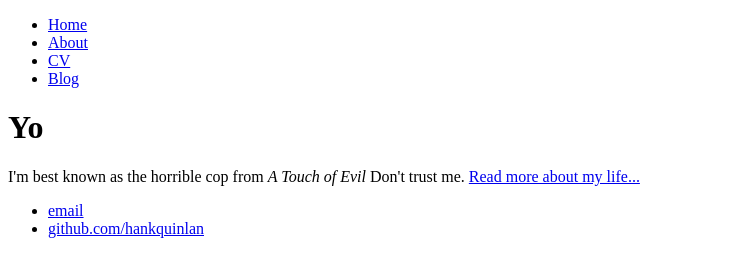
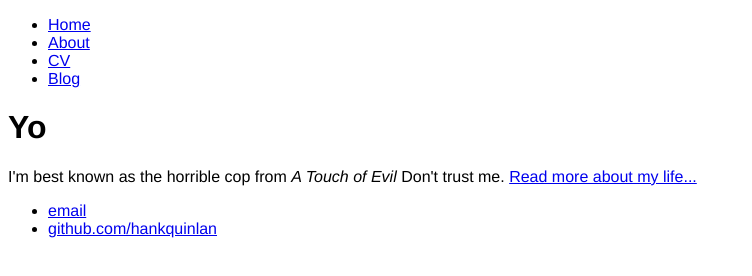
Before and after one commit to engmatthew/engmatthew.github.io, a plain HTML site: page index.html in a window 1280 px wide. Shown: the whole page, without its empty margins (0-752 px from the left). Drawn offline with Linux system fonts and the light colour scheme.

Commit message:
Update index.html

```diff
--- a/index.html
+++ b/index.html
@@ -4,7 +4,8 @@
                 <title>Public Experiments with Code</title>
 
                 <style>
-                        Body {font:helvetica;}
+                        body { font-family: "helvetica", sans-serif;
+                        }
                 </style>
         </head>
         <body>
```
